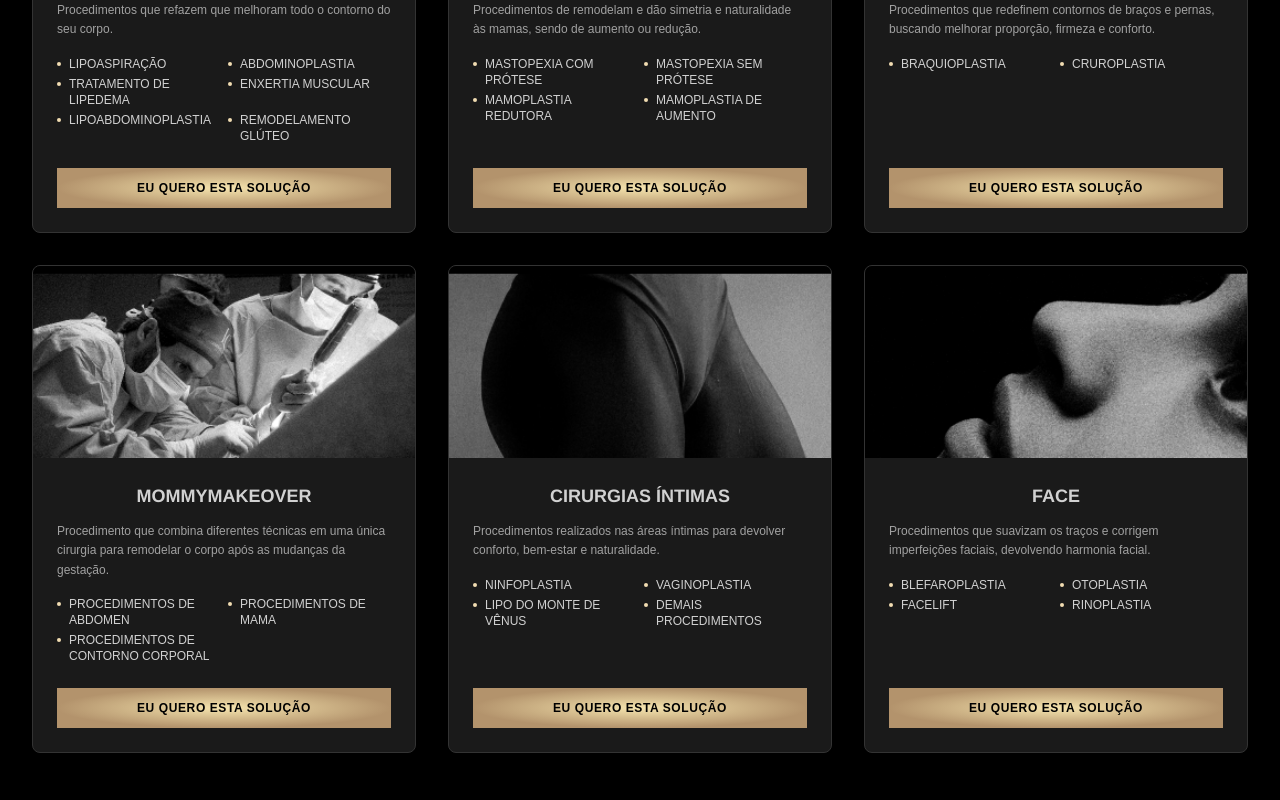
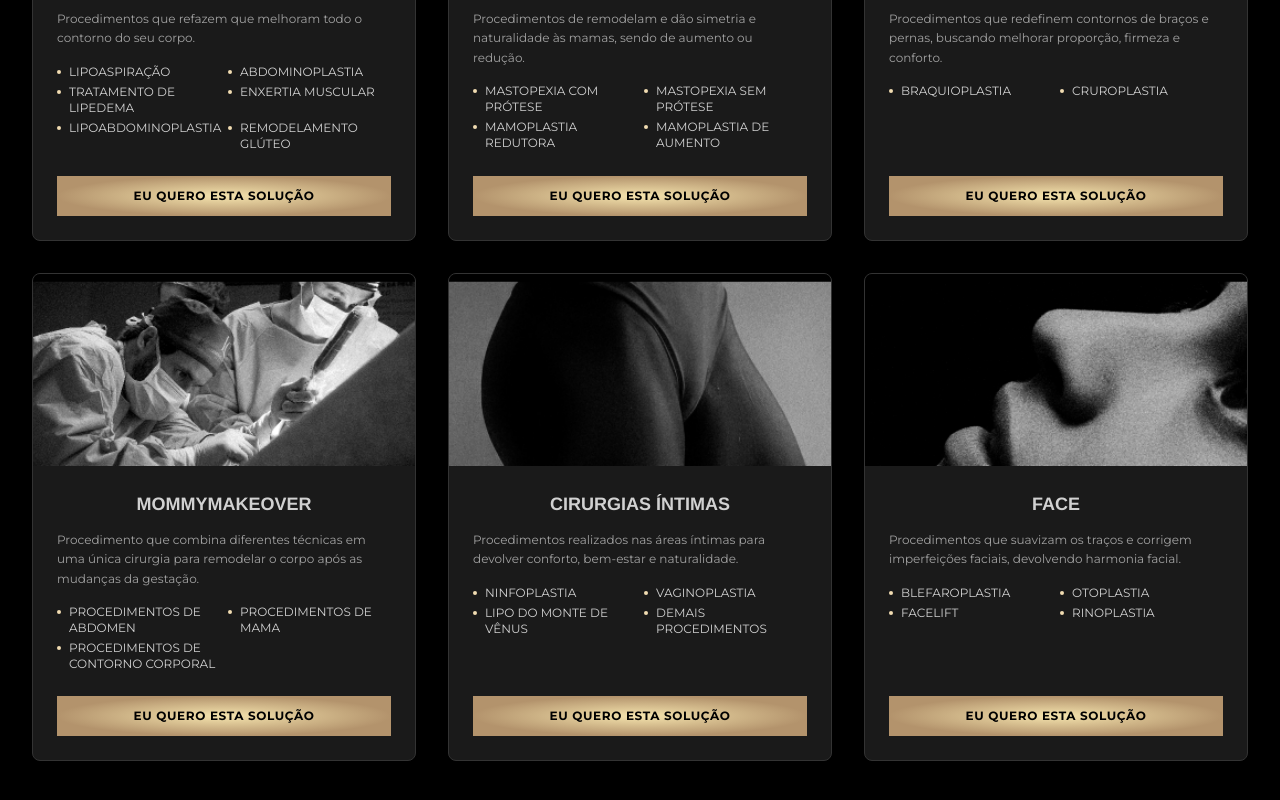
Before and after one commit to enricorescigno/lourival-site, a React (Vite) app: page / in a window 1280 px wide. Shown: the part 2347-3147 px from the top of the page. Built offline with nearby package versions, Linux system fonts and the light colour scheme; the HTML template or start-up script is replaced by a standard one.

Commit message:
Fix CSS import order to trigger fresh rebuild

```diff
--- a/src/index.css
+++ b/src/index.css
@@ -1,8 +1,7 @@
+@import url('https://fonts.googleapis.com/css2?family=Montserrat:wght@300;400;500;600;700;800&display=swap');
 @tailwind base;
 @tailwind components;
 @tailwind utilities;
-
-@import url('https://fonts.googleapis.com/css2?family=Montserrat:wght@300;400;500;600;700;800&display=swap');
 
 @layer base {
   :root {
```
